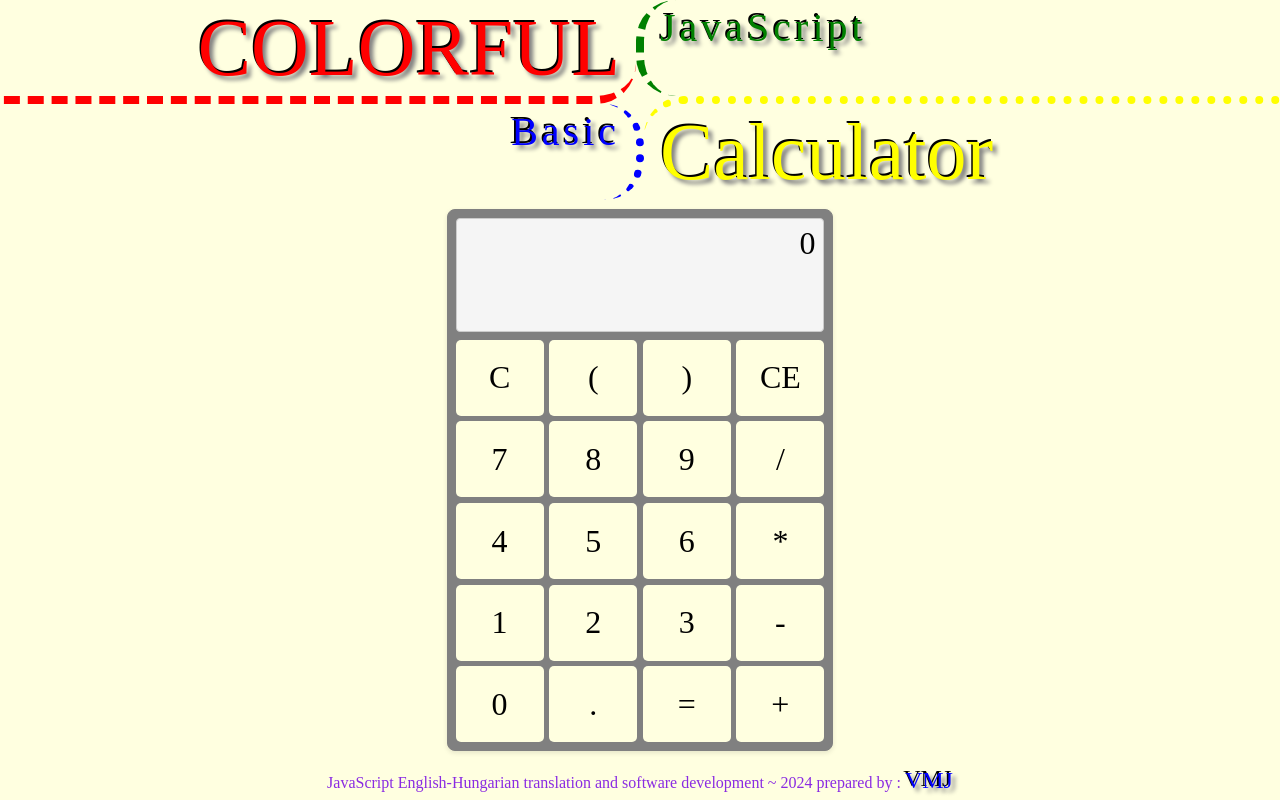
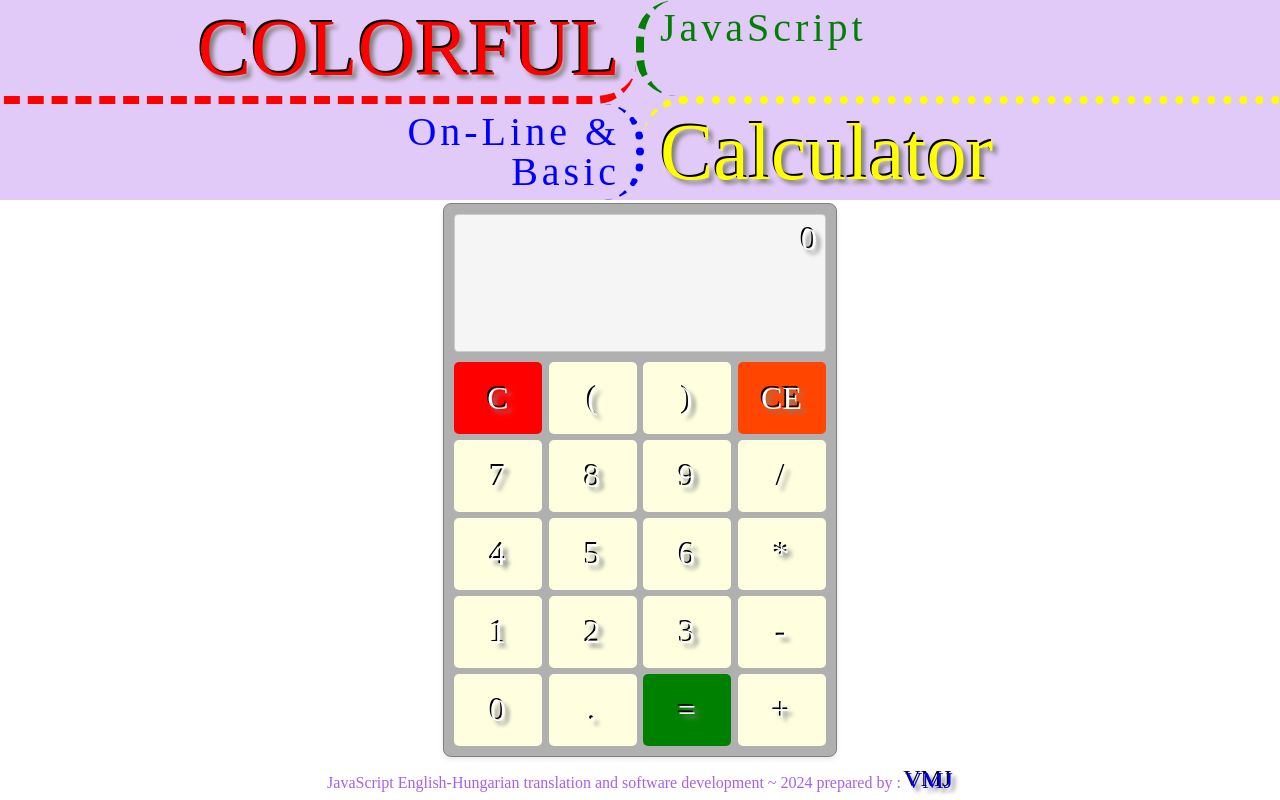
Before and after one commit to ViktorMihalyJozsa/colorful-javascript-basic-calculator, a plain HTML site: page index.html in a window 1280 px wide. Drawn offline with nearby package versions, Linux system fonts and the light colour scheme; a web font is replaced by a local one.

Commit message:
Style Style Style

```diff
--- a/colorful-javascript-basic-calculator.css
+++ b/colorful-javascript-basic-calculator.css
@@ -9,7 +9,7 @@ body {
     margin:            0;
     padding:           0;
 
-    background-color:  lightyellow;
+    background-color:  white;
 }
 
 
@@ -18,10 +18,12 @@ body {
 \*  ========================================================================  */
 
 header {
-    position:  relative;
+    position:          relative;
 
-    width:     100%;
-    height:    25vh;
+    width:             100%;
+    height:            25vh;
+
+    background-color:  rgba(137, 43, 226, 0.25);
 }
 
     .top-left-header, .top-right-header,
@@ -51,7 +53,7 @@ header {
         right:          0;
 
         border-left:    1vh dashed rgba(0, 128, 0, 1);
-        border-radius:  5vh;
+        border-radius:  5vh 0vh 0vh 5vh;
 
         color:          green;
         text-align:     left;
@@ -63,7 +65,7 @@ header {
         left:           0;
 
         border-right:   1vh dotted rgba(0, 0, 255, 1);
-        border-radius:  5vh;
+        border-radius:  0vh 5vh 5vh 0vh;
 
         color:          blue;
         text-align:     right;
@@ -97,12 +99,14 @@ main {
 }
 
     .calculator {
-        width:             auto;
-        padding:           1vh;
+        width:             46.5vh;
+        height:            66.5vh;
+        padding:           1.25vh;
 
-        border:            1px solid grey;
+        border:            0.1vh solid grey;
         border-radius:     1vh;
-        background-color:  gray;
+
+        background-color:  rgba(128, 128, 128, 0.625);
 
         box-shadow:        0 2px 5px rgba(0, 0, 0, 0.1);
     }
@@ -110,8 +114,9 @@ main {
         .display {
             overflow:          auto;
 
-            height:            12vh;
-            margin-bottom:     1vh;
+            width:             auto;
+            height:            15vh;
+            margin-bottom:     1.25vh;
             padding:           1vh;
 
             background-color:  whitesmoke;
@@ -125,7 +130,7 @@ main {
         .buttons {
             display:                grid;
             grid-template-columns:  repeat(4, 3fr);
-            gap:                    0.7vh;
+            gap:                    0.75vh;
         }
 
 
@@ -135,10 +140,10 @@ main {
 
 footer {
     width:       calc(100% - 6vw);
-    height:      auto;  /*  padding-top + font-size + padding-bottom = 5vh  */
+    height:      3vh;  /*  padding-top + font-size + padding-bottom = 5vh  */
     padding:     1vh 3vw 1vh 3vw;
 
-    color:       blueviolet;
+    color:       rgba(137, 43, 226, 0.75);
     text-align:  center;
 }
 
@@ -161,6 +166,7 @@ footer {
     h3, .display, button {
         font-family:  "Spicy Rice", serif;
         font-size:    4vh;
+        color:        white;
     }
 
     h4 {
@@ -168,7 +174,7 @@ footer {
         font-size:    2vh;
     }
 
-    a, a:hover {
+    a {
         cursor:           pointer;
         text-decoration:  none;
 
@@ -177,11 +183,16 @@ footer {
         color:            blue;
     }
 
+        a:hover {
+            transition:  all 0.5s ease-in-out;
+            color:       orange;
+        }
+
     button {
         cursor:            pointer;
 
         width:             11vh;
-        height:            9.5vh;
+        height:            9vh;
 
         border:            none;
         border-radius:     5px;
@@ -190,13 +201,17 @@ footer {
     }
 
         button:hover {
-            background-color:  orange;
+            background-color:  yellow;
         }
 
 
-    h1, h2, a, a:hover {
+    h1, h3, .display, button, a, a:hover {
         text-shadow: -0.2vh -0.2vh black, 0.5vh 0.5vh 0.5vh gray;
     }
+
+    .clear {background-color: red;}
+    .clear-entry {background-color: orangered;}
+    .equal {background-color: green;}
 
 
 /*  ========================================================================  *\
@@ -204,15 +219,13 @@ footer {
 \*  ========================================================================  */
 
         @media(max-width: 768px) {
-            header {
-                height:    15vh;
-            }
+            header {height: 15vh;}
                 .top-left-header, .top-right-header,
                 .bottom-left-header, .bottom-right-header {height: 5vh;}
 
             h1 {font-size: 5vh;}
             h2 {font-size: 2.5vh;}
-            h1, h2, a, a:hover {
+            h1, a, a:hover {
                 text-shadow: -0.1vh -0.1vh black, 0.25vh 0.25vh 0.25vh grey;
             }
 
@@ -225,6 +238,5 @@ footer {
 \*  ========================================================================  */
 
 /*header {background-color: blueviolet;}
-    .top-left-header, .bottom-right-header {background-color: gray;}
 main   {background-color: yellowgreen;}
-footer {background-color: orangered;}
+footer {background-color: orangered;}*/
--- a/index.html
+++ b/index.html
@@ -28,7 +28,10 @@
 <header>
     <div class="top-left-header"><h1>COLORFUL</h1></div>
     <div class="top-right-header"><h2>JavaScript</h2></div>
-    <div class="bottom-left-header"><h2>Basic</h2></div>
+    <div class="bottom-left-header">
+        <h2>On-Line &</h2>
+        <h2>Basic</h2>
+    </div>
     <div class="bottom-right-header"><h1>Calculator</h1></div>
 </header>
 
@@ -36,10 +39,10 @@
     <div class="calculator">
         <pre class="display" id="display">0</pre>
         <div class="buttons">
-            <button onclick="clearDisplay(      )">C</button>
+            <button onclick="clearDisplay(      )" class="clear">C</button>
             <button onclick="appendToDisplay('(')">(</button>
             <button onclick="appendToDisplay(')')">)</button>
-            <button onclick="clearLastElement( )">CE</button>
+            <button onclick="clearLastElement( )" class="clear-entry">CE</button>
 
             <button onclick="appendToDisplay('7')">7</button>
             <button onclick="appendToDisplay('8')">8</button>
@@ -58,7 +61,7 @@
 
             <button onclick="appendToDisplay('0')">0</button>
             <button onclick="appendToDisplay('.')">.</button>
-            <button onclick="calculateResult(   )">=</button>
+            <button onclick="calculateResult(   )" class="equal">=</button>
             <button onclick="appendToDisplay('+')">+</button>
         </div>
     </div>
```
Also changed, not shown: images/favicon.png (added).
